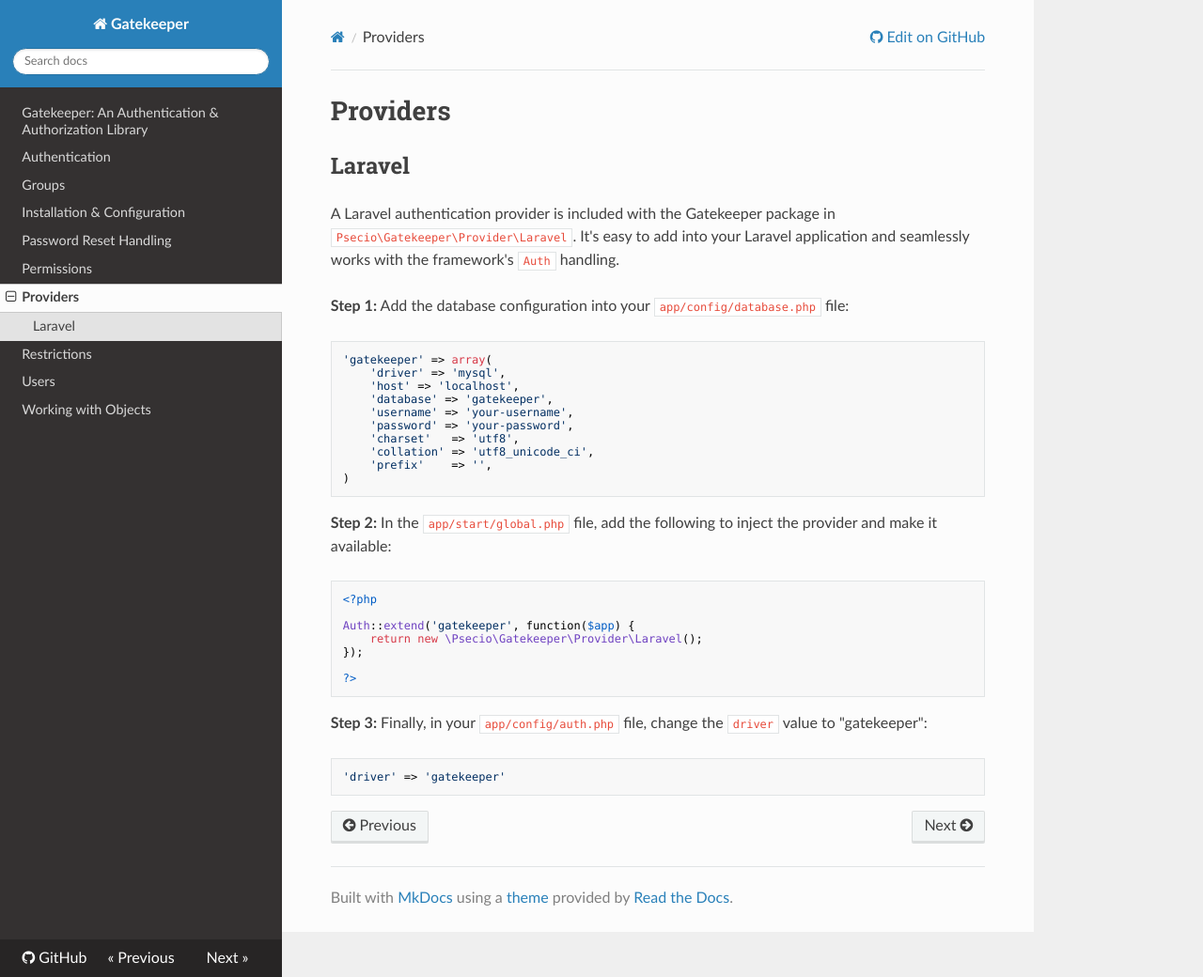
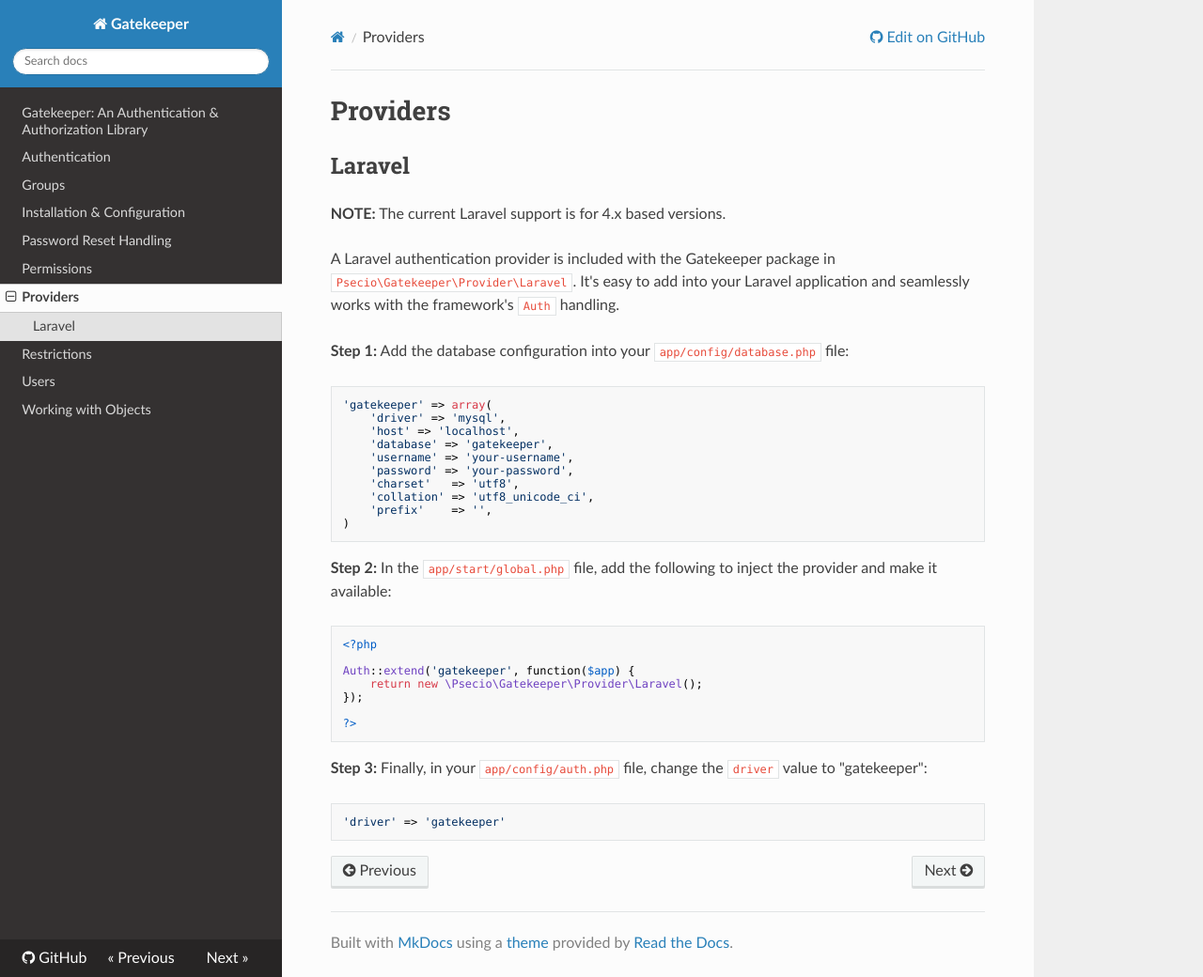
Before and after one commit to psecio/gatekeeper, an MkDocs documentation site: the page built from docs/providers.md, in a window 1280 px wide and 1040 px high. Shown: the whole window at 94% size. Built offline with MkDocs 1.6.1, drawn with Linux system fonts in a browser that asks for light colours; nearby versions of some CDN libraries.

Commit message:
adding note about Laravel 4 to the docs

```diff
--- a/docs/providers.md
+++ b/docs/providers.md
@@ -1,6 +1,8 @@
 # Providers
 
 ## Laravel
+
+**NOTE:** The current Laravel support is for 4.x based versions.
 
 A Laravel authentication provider is included with the Gatekeeper package in `Psecio\Gatekeeper\Provider\Laravel`.
 It's easy to add into your Laravel application and seamlessly works with the framework's `Auth` handling.
```
